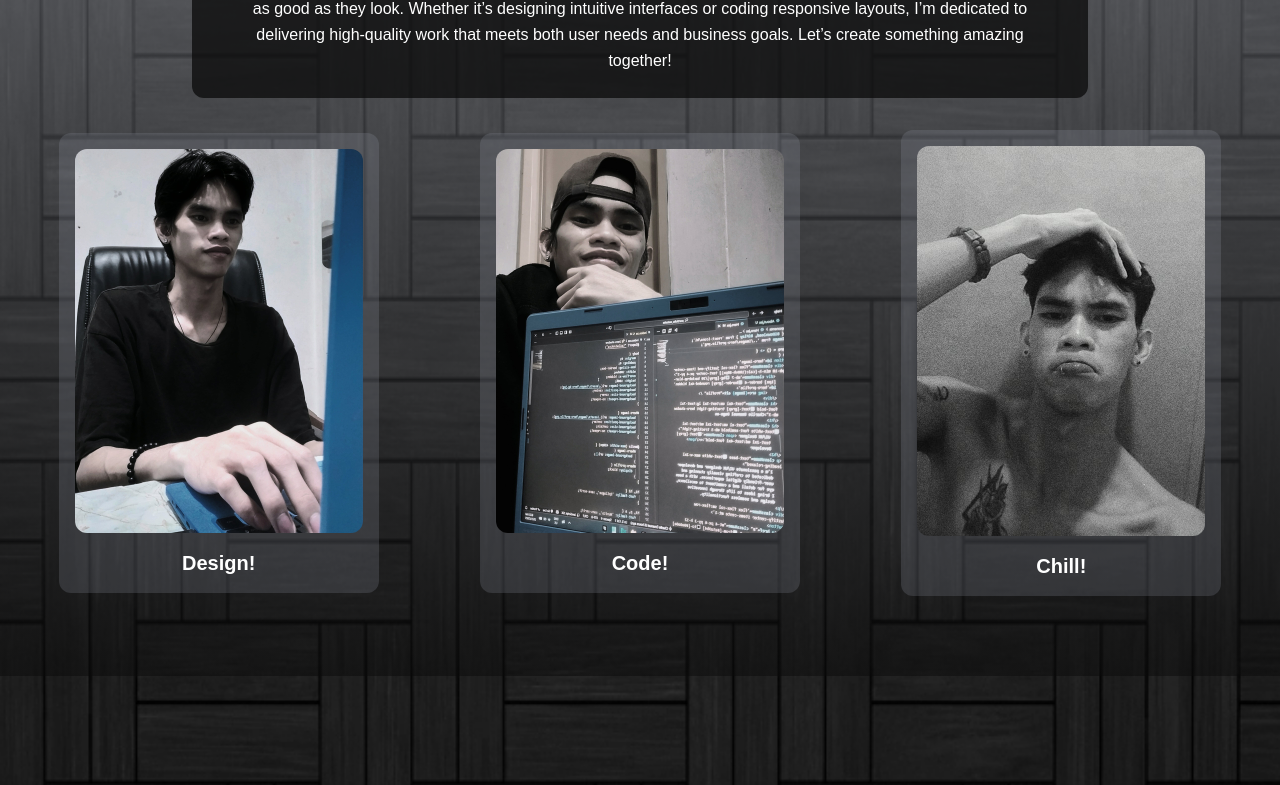
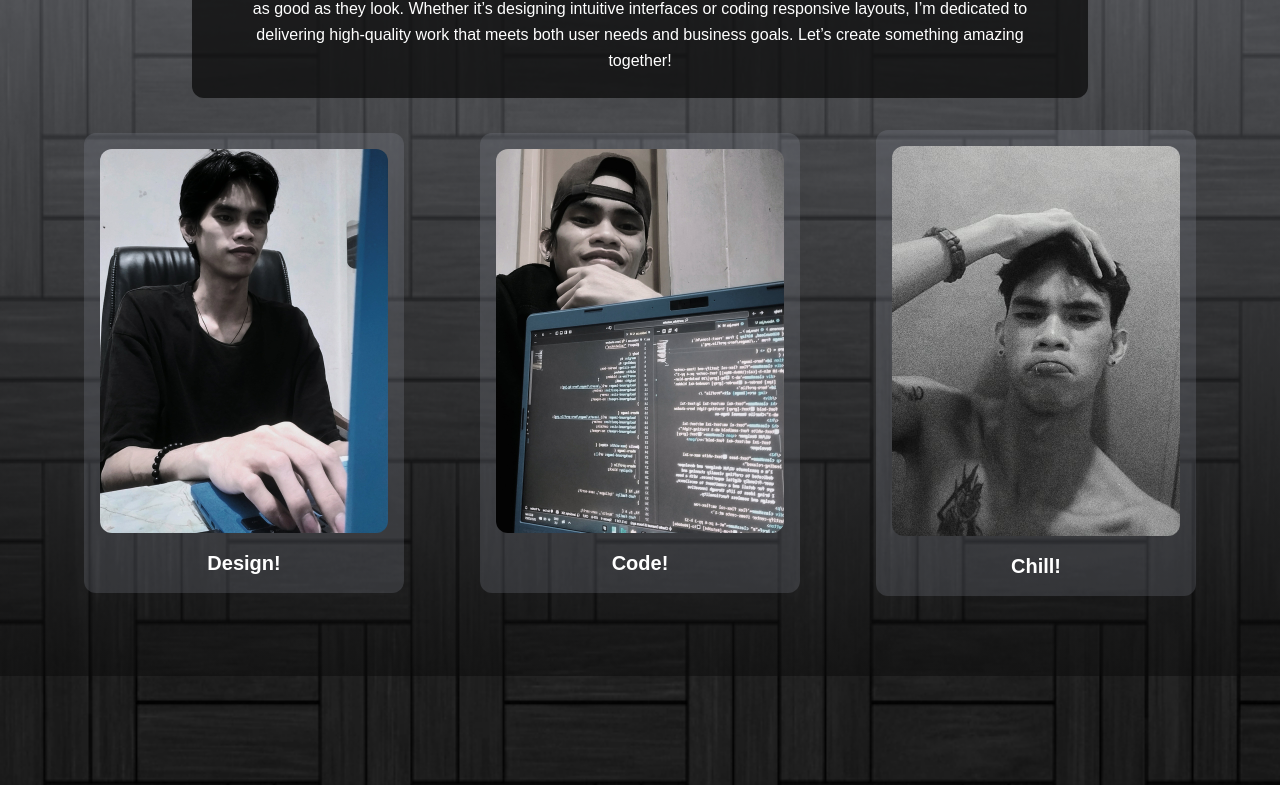
Before and after one commit to charlieemanuel/portfolio, a React (Vite) app: page / in a window 1280 px wide. Shown: the part 1056-1841 px from the top of the page. Built offline with nearby package versions, Linux system fonts and the light colour scheme; a web font is replaced by a local one.

Commit message:
minimal changes

```diff
--- a/src/assets/components/About.jsx
+++ b/src/assets/components/About.jsx
@@ -13,7 +13,7 @@ const About = () => {
                 I’m a UI/UX Designer and Web Developer who loves turning ideas into interactive, visually engaging websites. With a strong eye for design and a passion for user experience, I blend creativity and logic to craft digital products that feel as good as they look. Whether it’s designing intuitive interfaces or coding responsive layouts, I’m dedicated to delivering high-quality work that meets both user needs and business goals. Let’s create something amazing together!
             </p>
         </div>
-        <div className="flex flex-col md:flex-row max-md:space-y-12 justify-around items-center mt-8">
+        <div className="flex flex-col md:flex-row max-md:space-y-12 justify-evenly items-center mt-8">
             <div className="flex flex-col justify-center items-center text-xl text-white font-bold rounded-xl max-w-[320px] h-full p-4 bg-gray-400/20 hover:scale-105 hover:shadow-md hover:shadow-gray-400/70 transition-all duration-300">
                 <img src={Design} alt="Picture" className='rounded-xl w-full h-full mb-4' />
                 <p>Design!</p>
--- a/src/assets/components/Skills.jsx
+++ b/src/assets/components/Skills.jsx
@@ -14,10 +14,10 @@ const Skills = () => {
     useGSAP(() => {
 
         gsap.fromTo('.logo-list', {
-            xPercent: -35,
+            xPercent: -39,
         }, {
-            xPercent: 45,
-            duration: 15,
+            xPercent: 41,
+            duration: 20,
             repeat: -1,
             yoyo: true,
             ease: "power",
```
